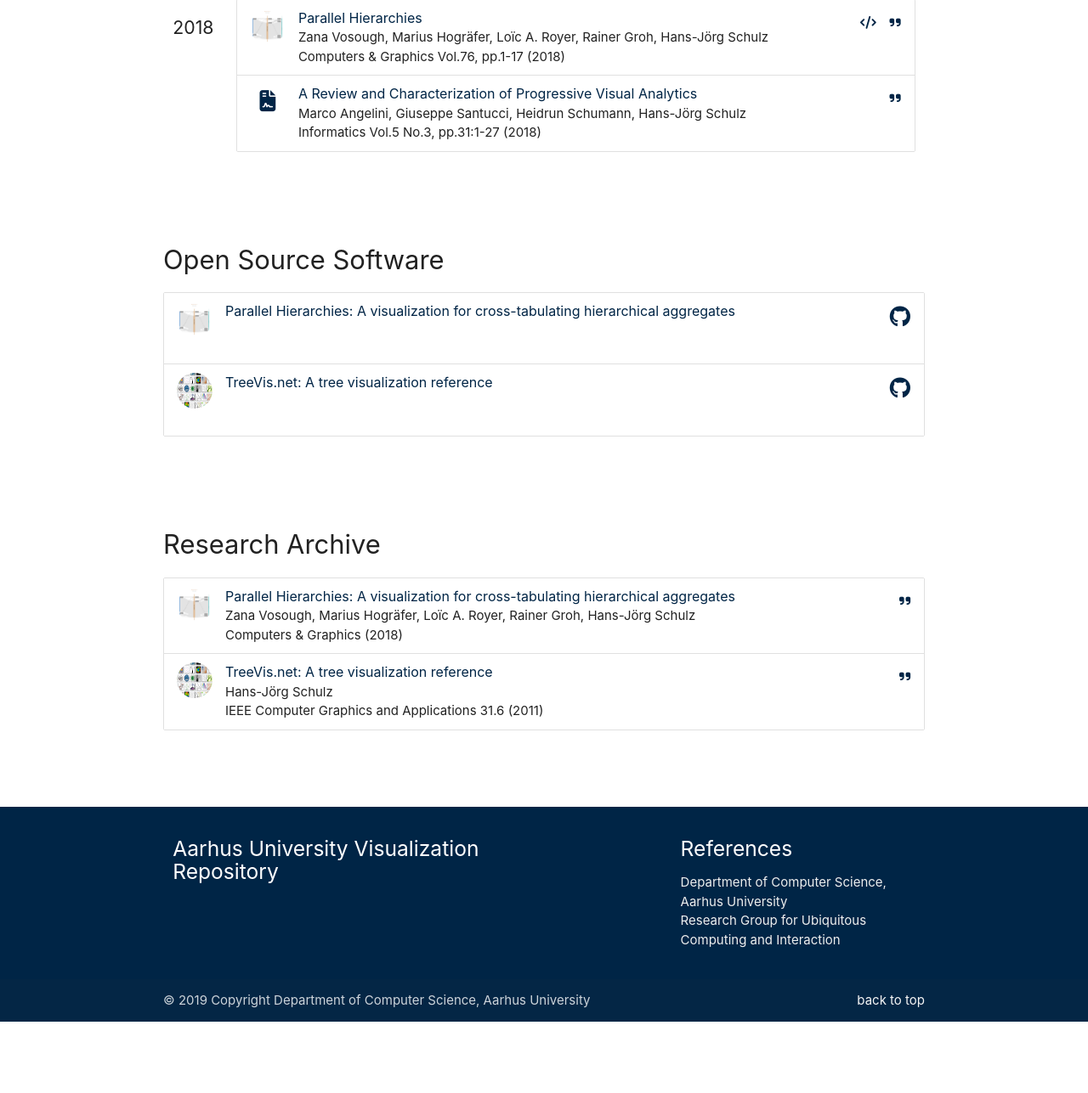
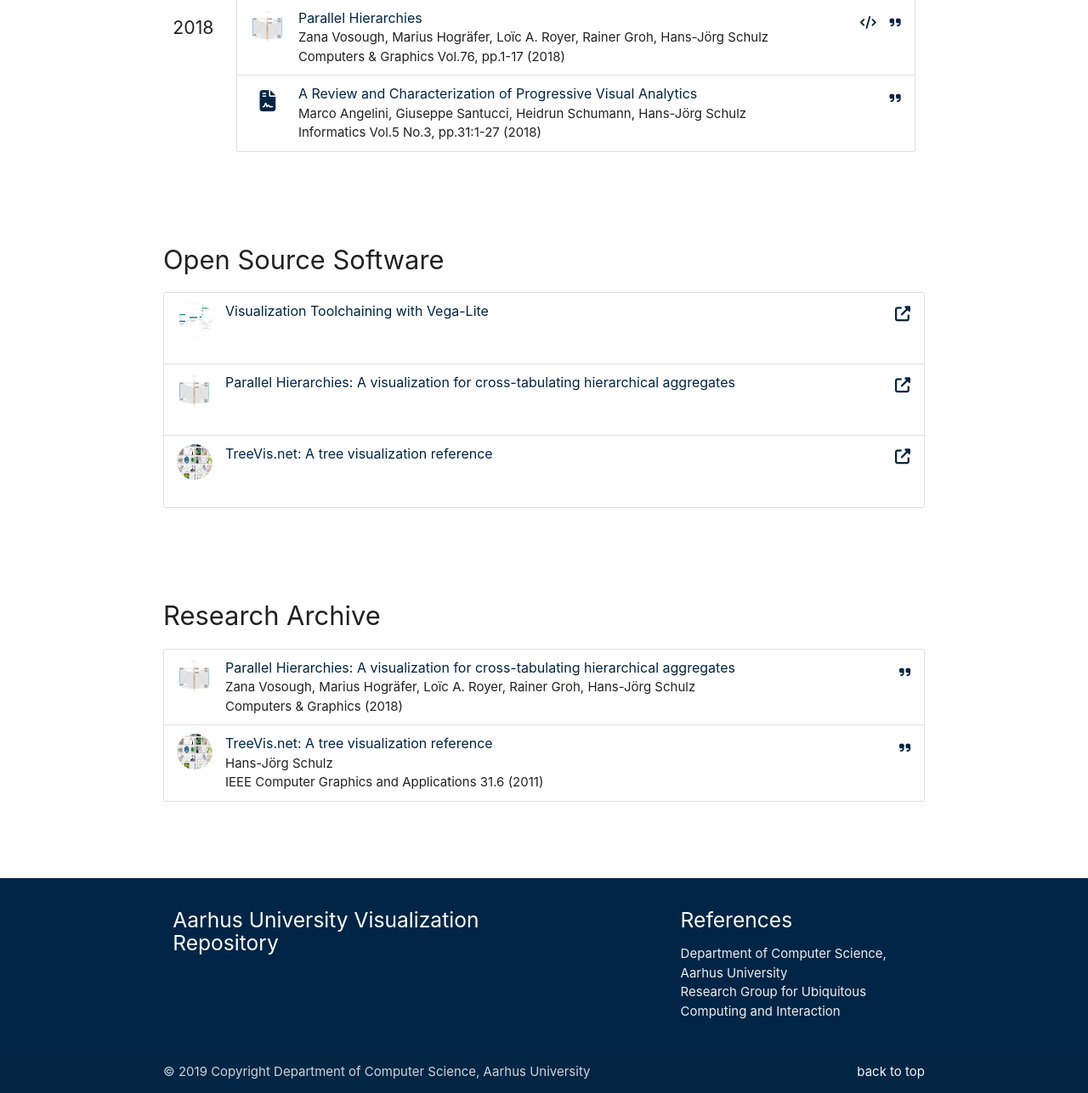
Before and after one commit to vis-au/vis-au.github.io, a PHP site: page / in a window 1280 px wide. Shown: the part 543-1830 px from the top of the page at 85% size. Before the commit the page ends 1746 px from the top, so only its background shows below. Run offline with PHP 8.4, Linux system fonts and the light colour scheme; some libraries are stand-ins or nearby versions.

Commit message:
add url to toolchaining project page

```diff
--- a/css/style.css
+++ b/css/style.css
@@ -67,8 +67,8 @@ h3 {
 a {
   color: #002546;
 }
-a.github-url {
-  font-size: 25px;
+a.external-url {
+  font-size: 18px;
 }
 
 .collection .collection-item span.title {
--- a/index.html
+++ b/index.html
@@ -140,18 +140,25 @@
 
       <div class="row">
         <ul class="collection">
-          <li class="collection-item avatar github-url">
-            <a href="https://parallelhierarchies.github.io" class="github-url" title="visit repository on github" target="_blank" rel="noopener noreferrer">
-              <img src="./img/parallel-hierarchies.PNG" alt="" class="circle">
-              <p class="title">Parallel Hierarchies: A visualization for cross-tabulating hierarchical aggregates</p>
-              <i class="secondary-content fab fa-github"></i>
+          <li class="collection-item avatar">
+            <a href="https://vis-au.github.io/toolchaining/" class="external-url" title="visit website" target="_blank" rel="noopener noreferrer">
+              <img src="./img/revis_screenshot.png" alt="Screenshot of ReVis visualization tool" class="circle">
+              <p class="title">Visualization Toolchaining with Vega-Lite</p>
+              <i class="secondary-content fas fa-external-link-alt"></i>
             </a>
           </li>
-          <li class="collection-item avatar github-url">
-            <a href="https://treevis.net/" class="github-url" title="visit repository on github" target="_blank" rel="noopener noreferrer">
-              <img src="./img/treevis.PNG" alt="" class="circle">
+          <li class="collection-item avatar">
+            <a href="https://parallelhierarchies.github.io" class="external-url" title="visit repository on github" target="_blank" rel="noopener noreferrer">
+              <img src="./img/parallel-hierarchies.PNG" alt="Screenshot of ParallelHierarchies visualization" class="circle">
+              <p class="title">Parallel Hierarchies: A visualization for cross-tabulating hierarchical aggregates</p>
+              <i class="secondary-content fas fa-external-link-alt"></i>
+            </a>
+          </li>
+          <li class="collection-item avatar">
+            <a href="https://treevis.net/" class="external-url" title="visit website" target="_blank" rel="noopener noreferrer">
+              <img src="./img/treevis.PNG" alt="Screenshot of TreeVis" class="circle">
               <p class="title">TreeVis.net: A tree visualization reference</p>
-              <i class="secondary-content fab fa-github"></i>
+              <i class="secondary-content fas fa-external-link-alt"></i>
             </a>
           </li>
         </ul>
```
Also changed, not shown: img/revis_screenshot.png (added).
